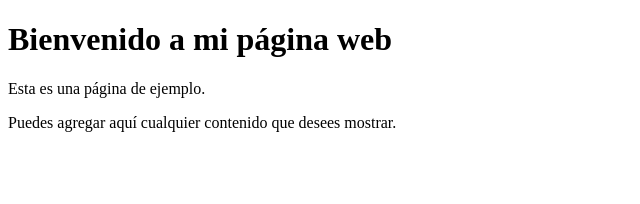
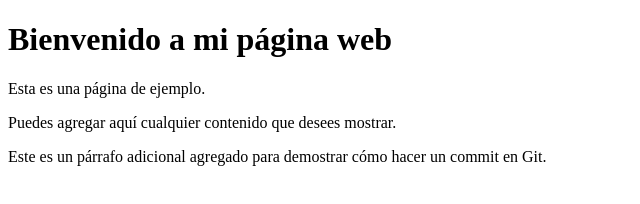
Before and after one commit to educationalsample/ProyectoZ, a plain HTML site: page index.html in a window 1280 px wide. Shown: the whole page, without its empty margins (0-640 px from the left). Drawn offline with Linux system fonts and the light colour scheme.

Commit message:
inicio trabajos

```diff
--- a/index.html
+++ b/index.html
@@ -9,5 +9,7 @@
     <h1>Bienvenido a mi página web</h1>
     <p>Esta es una página de ejemplo.</p>
     <p>Puedes agregar aquí cualquier contenido que desees mostrar.</p>
+    <p>Este es un párrafo adicional agregado para demostrar cómo hacer un commit en Git.</p>
+
 </body>
 </html>
```
Also changed, not shown: instrucciones.txt.
